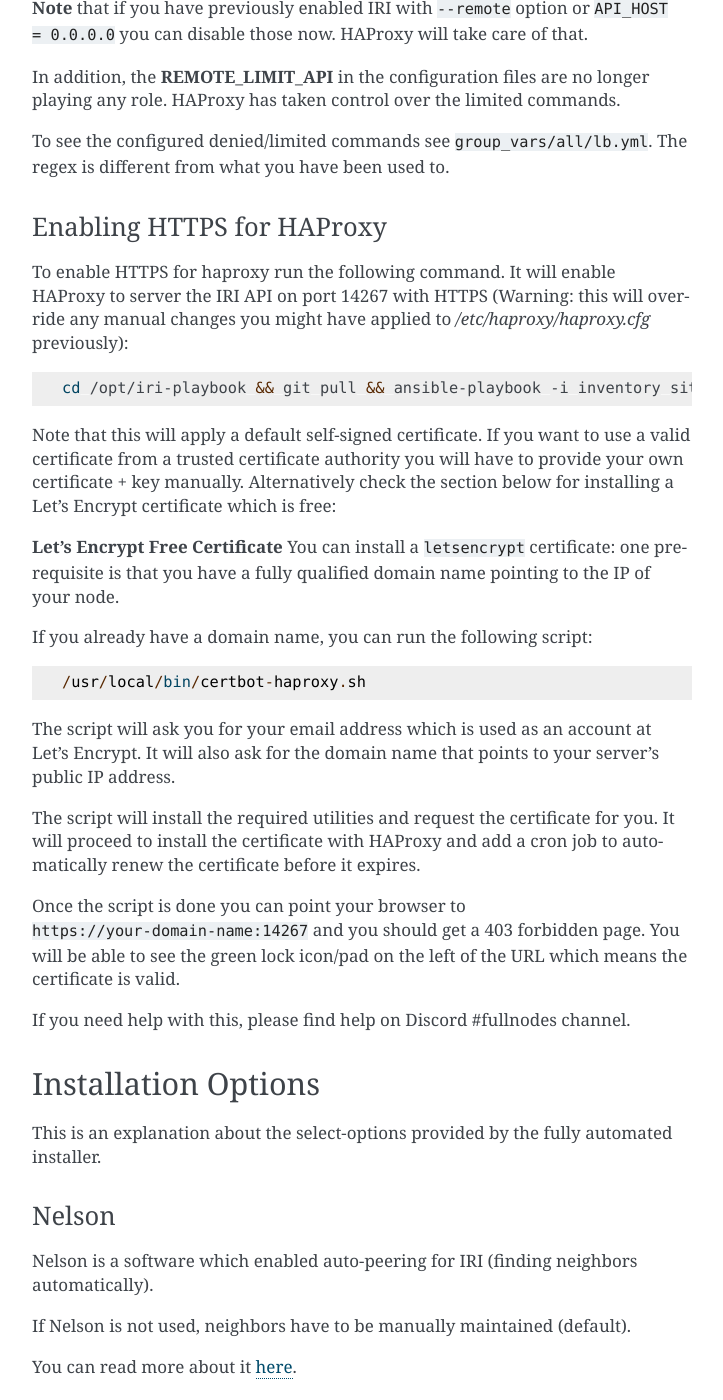
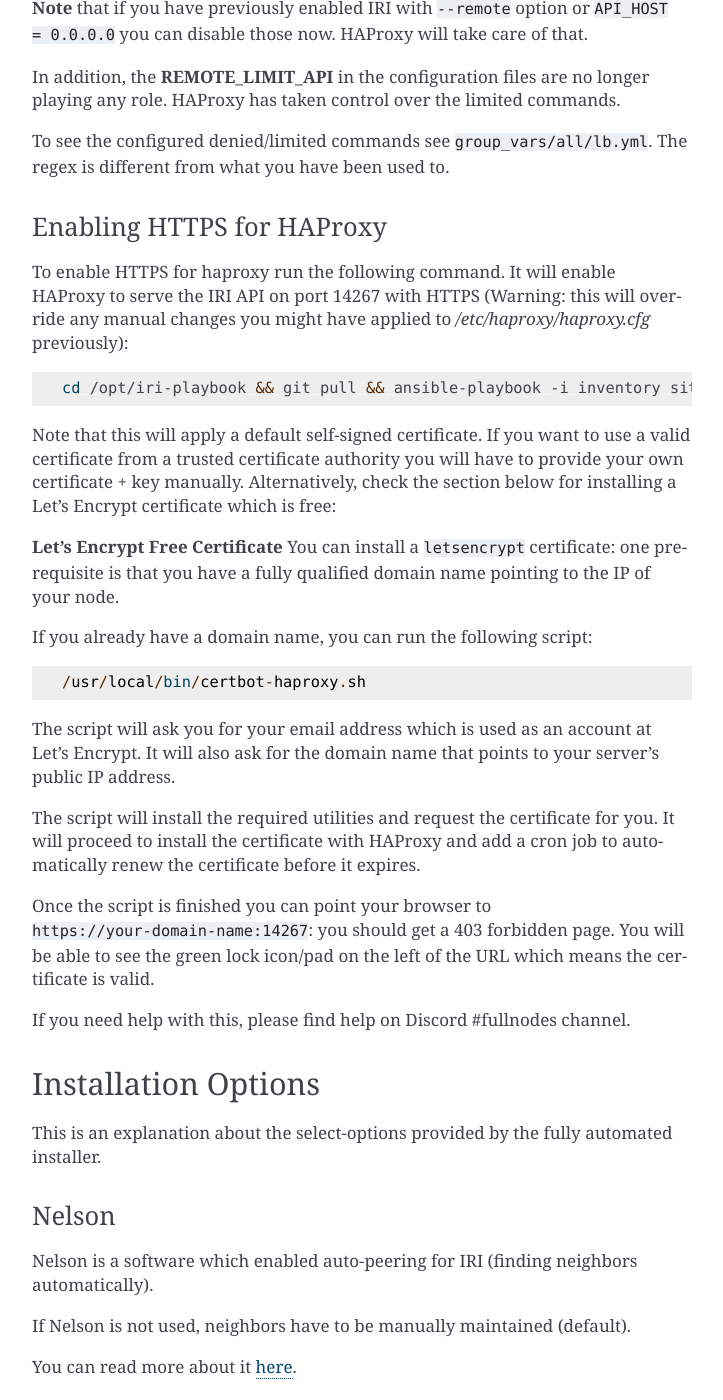
Before and after one commit to nuriel77/iri-playbook, a Sphinx documentation site: the page built from docs/appendix.rst, in a window 1280 px wide and 1400 px high, scrolled down 13410 px. Shown: the whole window, without its empty margins (388-1111 px from the left). Built offline with Sphinx 7.4.7, drawn with Linux system fonts in a browser that asks for light colours.

Commit message:
Update doc typo

```diff
--- a/docs/appendix.rst
+++ b/docs/appendix.rst
@@ -597,13 +597,13 @@
 Enabling HTTPS for HAProxy
 --------------------------
 
-To enable HTTPS for haproxy run the following command. It will enable HAProxy to server the IRI API on port 14267 with HTTPS (Warning: this will override any manual changes you might have applied to `/etc/haproxy/haproxy.cfg` previously):
+To enable HTTPS for haproxy run the following command. It will enable HAProxy to serve the IRI API on port 14267 with HTTPS (Warning: this will override any manual changes you might have applied to `/etc/haproxy/haproxy.cfg` previously):
 
 .. code:: bash
 
   cd /opt/iri-playbook && git pull && ansible-playbook -i inventory site.yml -v --tags=iri_ssl,loadbalancer_role -e lb_bind_address=0.0.0.0 -e haproxy_https=yes -e overwrite=yes
 
-Note that this will apply a default self-signed certificate. If you want to use a valid certificate from a trusted certificate authority you will have to provide your own certificate + key manually. Alternatively check the section below for installing a Let's Encrypt certificate which is free:
+Note that this will apply a default self-signed certificate. If you want to use a valid certificate from a trusted certificate authority you will have to provide your own certificate + key manually. Alternatively, check the section below for installing a Let's Encrypt certificate which is free:
 
 **Let's Encrypt Free Certificate** You can install a ``letsencrypt`` certificate: one prerequisite is that you have a fully qualified domain name pointing to the IP of your node.
 
@@ -615,7 +615,7 @@
 
 The script will install the required utilities and request the certificate for you. It will proceed to install the certificate with HAProxy and add a cron job to automatically renew the certificate before it expires.
 
-Once the script is done you can point your browser to ``https://your-domain-name:14267`` and you should get a 403 forbidden page. You will be able to see the green lock icon/pad on the left of the URL which means the certificate is valid.
+Once the script is finished you can point your browser to ``https://your-domain-name:14267``: you should get a 403 forbidden page. You will be able to see the green lock icon/pad on the left of the URL which means the certificate is valid.
 
 
 If you need help with this, please find help on Discord #fullnodes channel.
```
